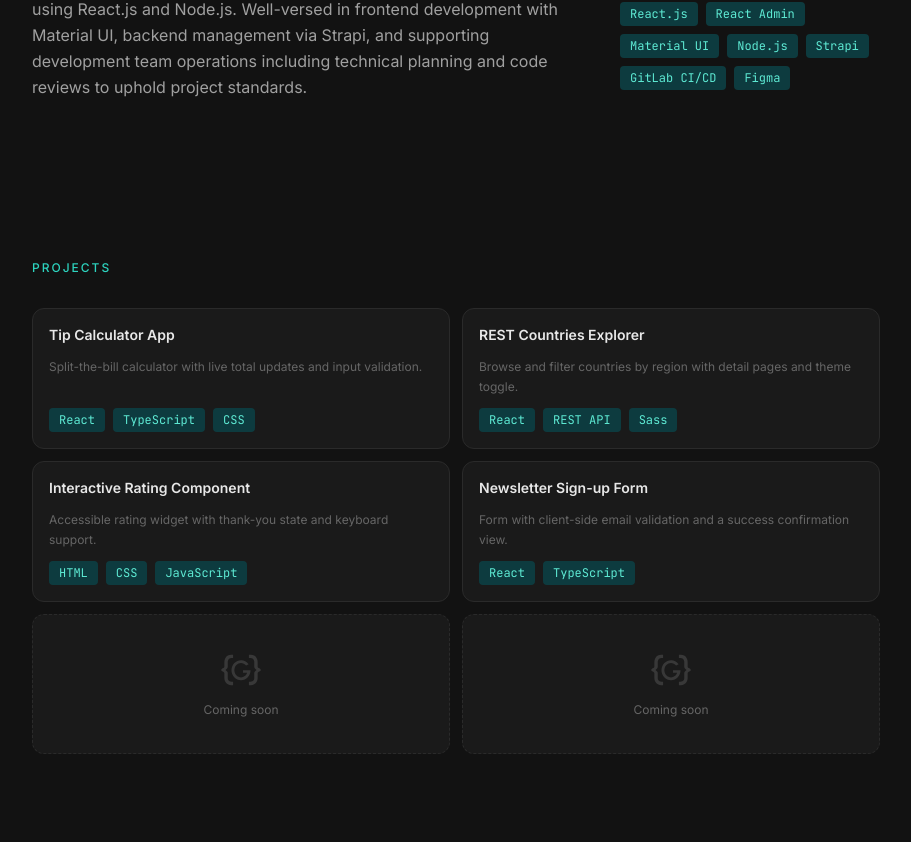
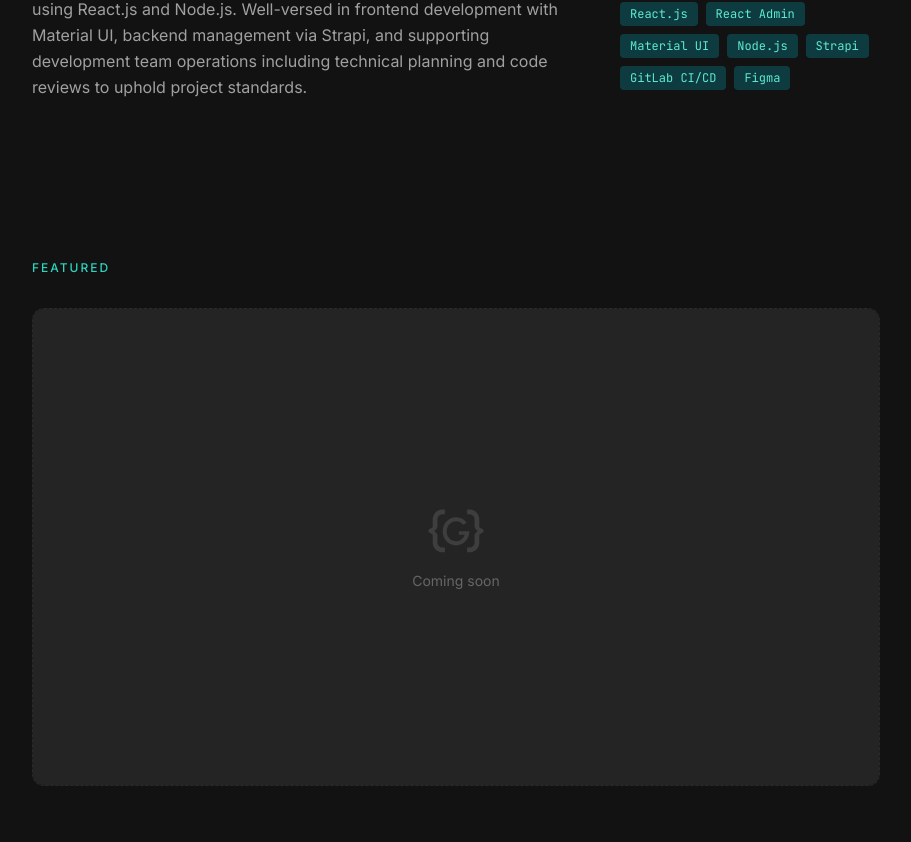
Before and after one commit to Gazentia/gazentia.dev, a React (Vite) app: page / in a window 1280 px wide. Shown: the part 958-1800 px from the top of the page, without its empty margins (184-1095 px from the left). Built offline with nearby package versions, Linux system fonts and the light colour scheme.

Commit message:
feat: add FeatureProject section with coming-soon placeholder

```diff
--- a/src/App.tsx
+++ b/src/App.tsx
@@ -1,6 +1,7 @@
+import { Navbar } from "./components/Navbar"
+import { Hero } from "./components/Hero"
 import { About } from "./components/About"
-import { Hero } from "./components/Hero"
-import { Navbar } from "./components/Navbar"
+import { FeatureProject } from "./components/FeatureProject"
 import { ProjectGrid } from "./components/ProjectGrid"
 
 const App = () => {
@@ -9,6 +10,7 @@ const App = () => {
       <Navbar />
       <Hero />
       <About />
+      <FeatureProject />
       <ProjectGrid />
     </main>
   )
--- /dev/null
+++ b/src/components/FeatureProject.tsx
@@ -0,0 +1,14 @@
+import Logo from "../assets/logo.svg?react"
+
+export const FeatureProject = () => {
+  return <section id="featured" className="max-w-4xl mx-auto px-6 py-20">
+    <p className="text-xs font-medium tracking-[2px] text-accent mb-8">FEATURED</p>
+    <div className="bg-bg-card border border-border border-dashed rounded-xl overflow-hidden">
+      {/* Screenshot area - 16:9 */}
+      <div className="aspect-video bg-bg-elevated flex flex-col items-center justify-center gap-3">
+        <Logo className="w-14 h-14 text-text-muted opacity-40" />
+        <p className="text-sm text-text-muted">Coming soon</p>
+      </div>
+    </div>
+  </section>
+}
```
